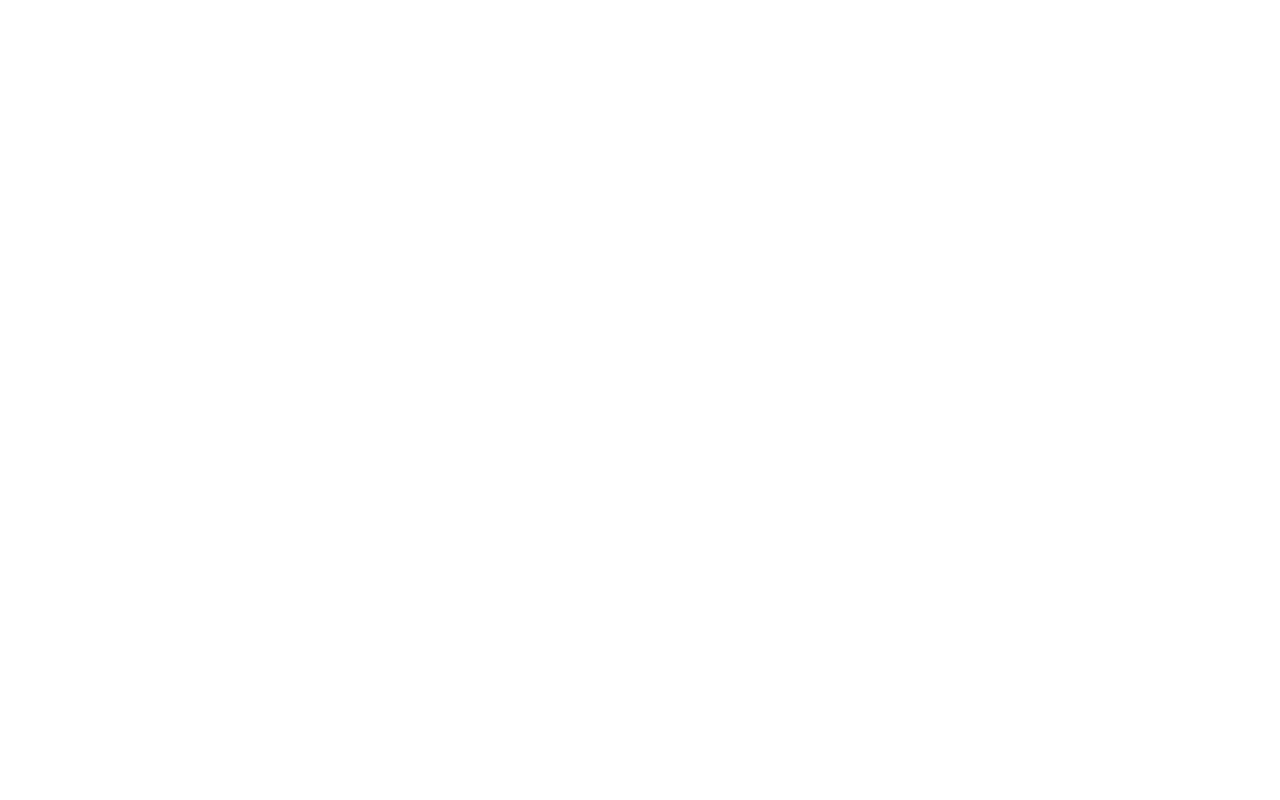
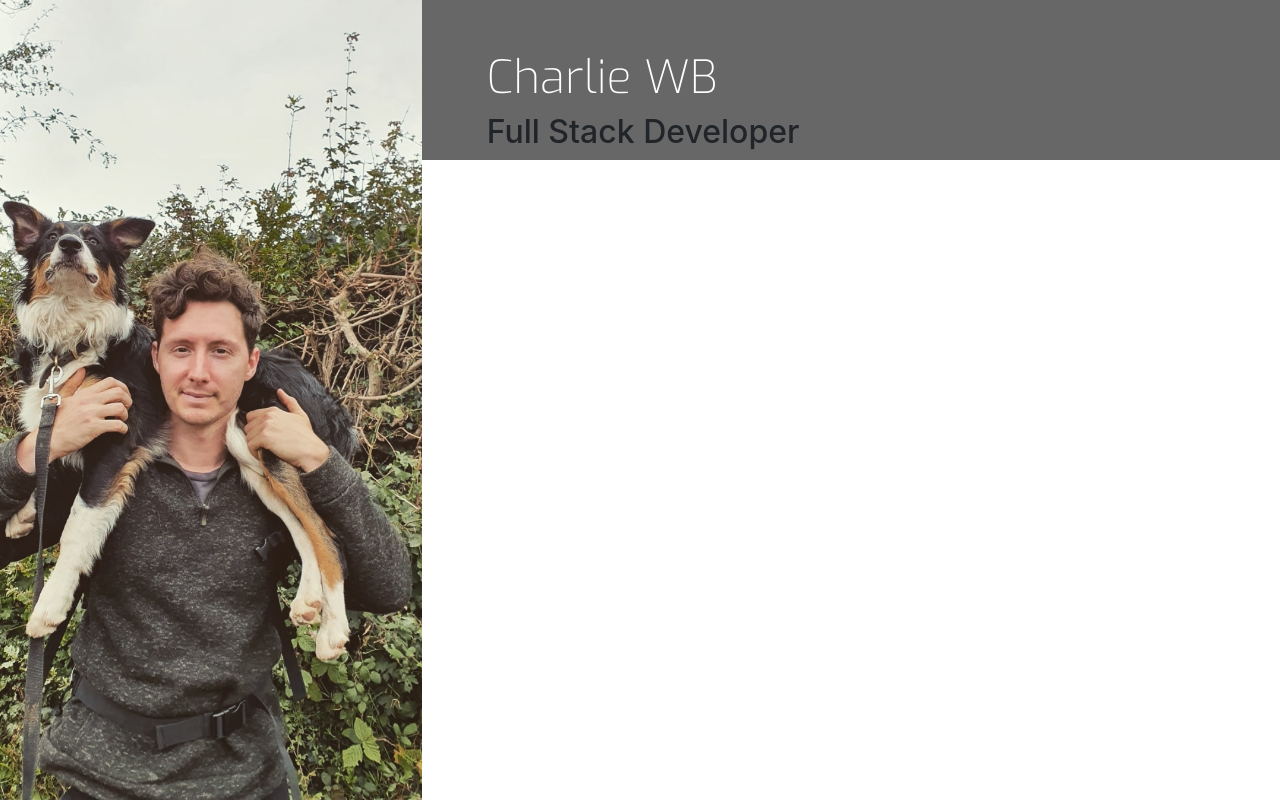
Before and after one commit to cwallacebailey/CV, a plain HTML site: page index.html in a window 1280 px wide. Drawn offline with nearby package versions, Linux system fonts and the light colour scheme.

Commit message:
add stying to second header and background image

```diff
--- a/assets/css/style.css
+++ b/assets/css/style.css
@@ -0,0 +1,33 @@
+@import url('https://fonts.googleapis.com/css2?family=Exo:wght@200&family=Roboto+Slab&display=swap');
+
+/* ---------- Colours */
+
+.bg-color-name-title {
+    background-color: #676767
+}
+
+/* ---------- Heading */
+
+header {
+    margin: 0;
+}
+
+.heading {
+    margin-left: 50px;
+}
+
+.logo {
+    background: url("../images/charlie.jpg");
+    background-position: center;
+    background-repeat: no-repeat;
+    background-size: cover;
+    transition: all .5s ease-in-out;
+    height: 100vh;
+}
+
+.name {
+    font-family: "Exo", sans-serif;
+    font-size: 46px;
+    margin-top: 50px;
+    color: #fff;
+}
--- a/index.html
+++ b/index.html
@@ -4,13 +4,24 @@
     <meta charset="UTF-8">
     <meta http-equiv="X-UA-Compatible" content="IE=edge">
     <meta name="viewport" content="width=device-width, initial-scale=1.0">
-    <link rel="stylesheet" href="https://cdn.jsdelivr.net/npm/bootstrap@5.1.3/dist/css/bootstrap.min.css" integrity="sha384-1BmE4kWBq78iYhFldvKuhfTAU6auU8tT94WrHftjDbrCEXSU1oBoqyl2QvZ6jIW3" crossorigin="anonymous">
+    <link rel="stylesheet" href="https://maxcdn.bootstrapcdn.com/bootstrap/4.2.1/css/bootstrap.min.css" type="text/css" />
     <link rel="stylesheet" href="https://cdn.jsdelivr.net/npm/@fortawesome/fontawesome-free@5.15.4/css/fontawesome.min.css" integrity="sha384-jLKHWM3JRmfMU0A5x5AkjWkw/EYfGUAGagvnfryNV3F9VqM98XiIH7VBGVoxVSc7" crossorigin="anonymous">
-    <title>Charlie Wallace Bailey</title>
+    <link rel="stylesheet" href="assets/css/style.css" type="text/css"></link>
+    <title>Charlie WB</title>
 </head>
 <body>
     <header>
-
+        <div class="row">
+            <a class="col-md-4 logo" href="index.html"></a>
+            <div class="col-md-8">
+                <div class="row bg-color-name-title">
+                    <div class="col heading">
+                        <h1 class="name">Charlie WB</h1>
+                        <h2 class="title">Full Stack Developer</h2>
+                    </div>
+                </div>
+            </div>
+        </div>
     </header>
     <section>
 
```
Also changed, not shown: assets/images/charlie.jpg (added).
